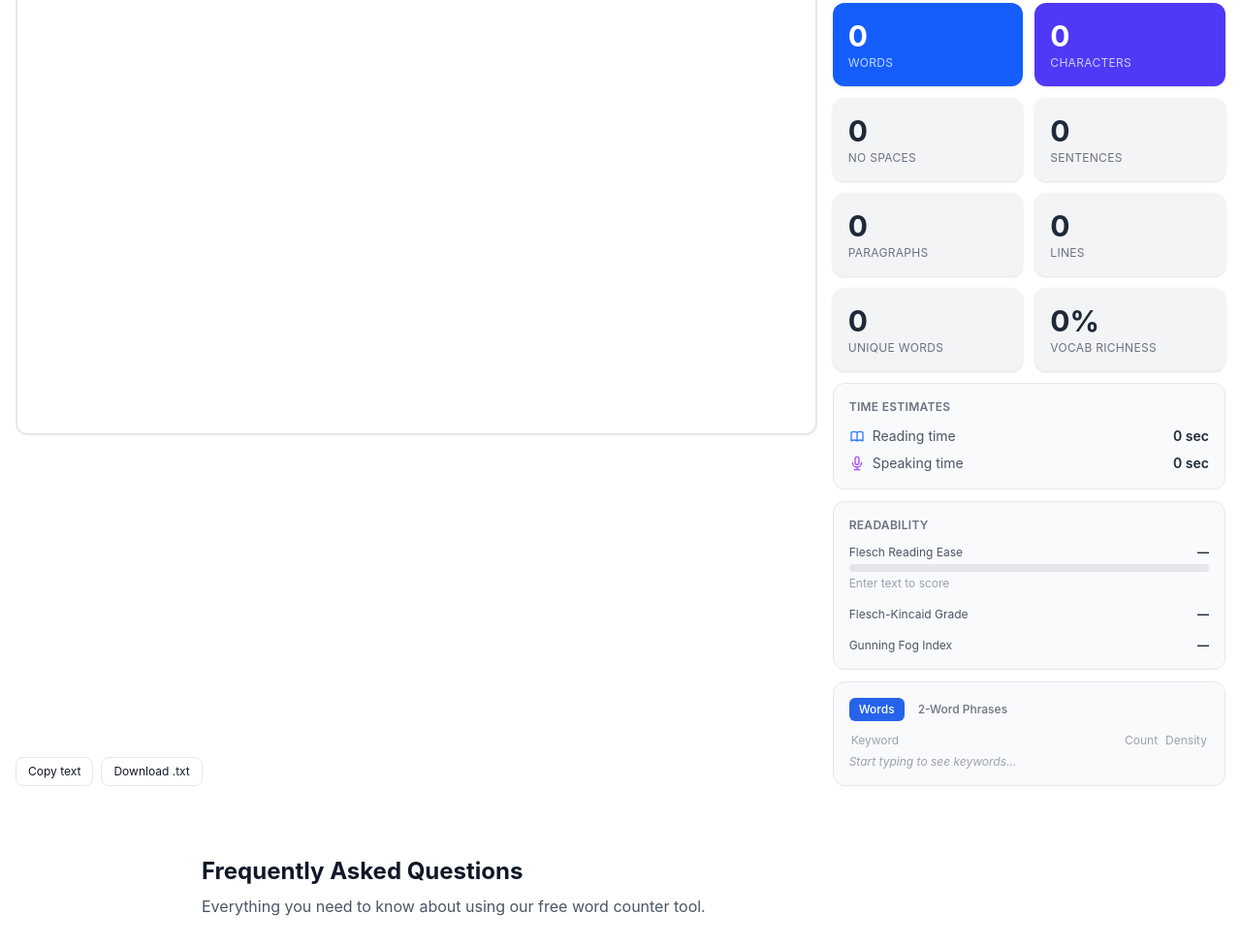
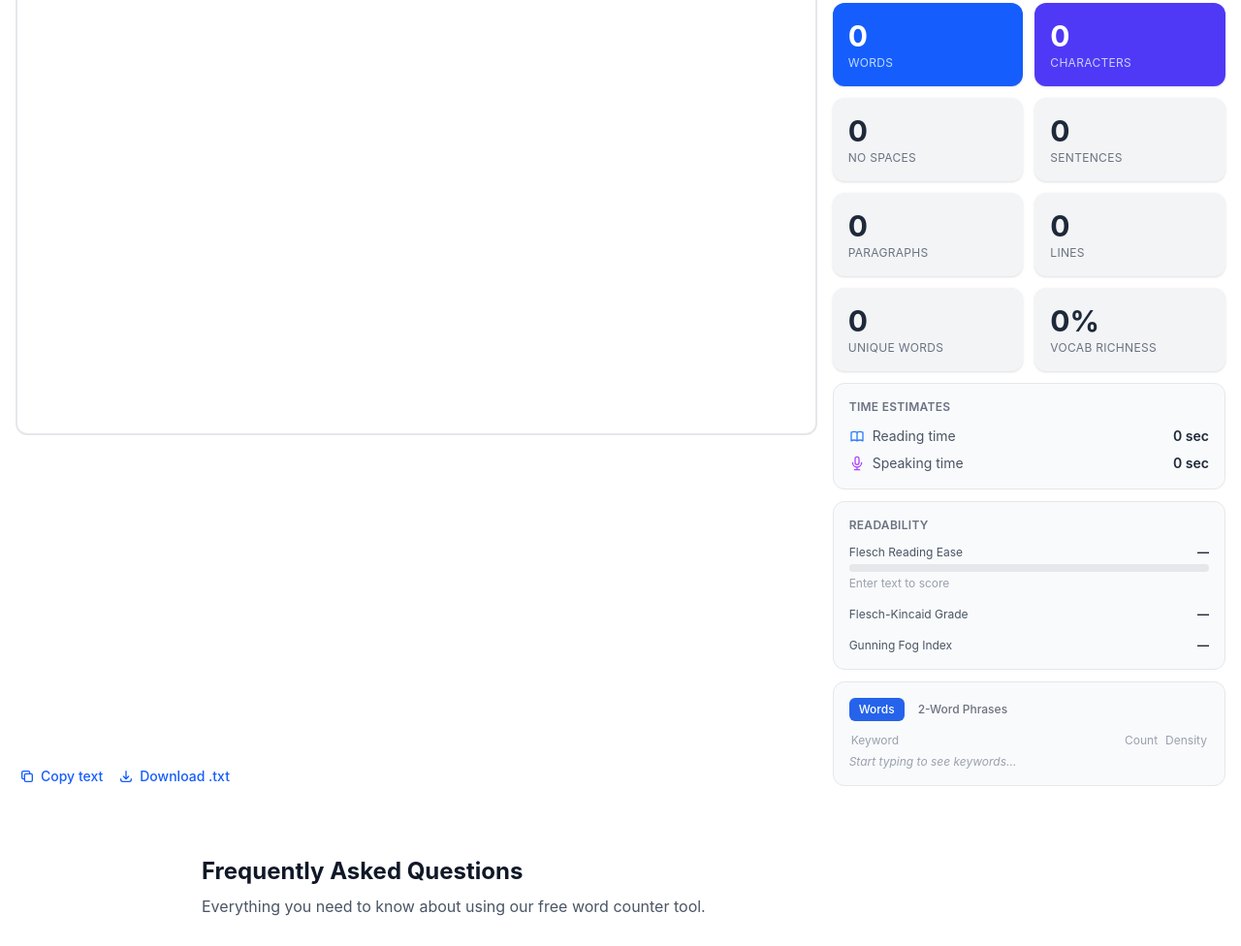
Before and after one commit to swamiguru/Freewordtool, an Astro site: page / in a window 1280 px wide. Shown: the part 399-1375 px from the top of the page at 97% size. Built offline with nearby package versions, Linux system fonts and the light colour scheme; Astro itself is replaced by a stand-in of ours.

Commit message:
Add prominent Copy text and Download .txt links below word counter textarea
Co-Authored-By: Claude Sonnet 4.6 <noreply@anthropic.com>

```diff
--- a/src/components/WordCounter.astro
+++ b/src/components/WordCounter.astro
@@ -149,9 +149,15 @@ const { heading = "Word Counter" } = Astro.props;
           </span>
         </div>
 
-        <div class="mt-2 flex gap-2 flex-wrap">
-          <button id="copy-btn" class="px-3 py-1.5 text-xs rounded-lg border border-gray-200 dark:border-gray-700 hover:border-blue-400 hover:text-blue-600 dark:hover:text-blue-400 transition-colors bg-white dark:bg-gray-900">Copy text</button>
-          <button id="download-btn" class="px-3 py-1.5 text-xs rounded-lg border border-gray-200 dark:border-gray-700 hover:border-blue-400 hover:text-blue-600 dark:hover:text-blue-400 transition-colors bg-white dark:bg-gray-900">Download .txt</button>
+        <div class="mt-2 flex gap-4 px-1">
+          <button id="copy-btn" class="flex items-center gap-1.5 text-sm text-blue-600 dark:text-blue-400 hover:text-blue-700 dark:hover:text-blue-300 font-medium transition-colors">
+            <svg class="w-4 h-4" fill="none" viewBox="0 0 24 24" stroke="currentColor" stroke-width="2"><path stroke-linecap="round" stroke-linejoin="round" d="M8 16H6a2 2 0 01-2-2V6a2 2 0 012-2h8a2 2 0 012 2v2m-6 12h8a2 2 0 002-2v-8a2 2 0 00-2-2h-8a2 2 0 00-2 2v8a2 2 0 002 2z"/></svg>
+            <span id="copy-btn-label">Copy text</span>
+          </button>
+          <button id="download-btn" class="flex items-center gap-1.5 text-sm text-blue-600 dark:text-blue-400 hover:text-blue-700 dark:hover:text-blue-300 font-medium transition-colors">
+            <svg class="w-4 h-4" fill="none" viewBox="0 0 24 24" stroke="currentColor" stroke-width="2"><path stroke-linecap="round" stroke-linejoin="round" d="M4 16v1a3 3 0 003 3h10a3 3 0 003-3v-1m-4-4l-4 4m0 0l-4-4m4 4V4"/></svg>
+            Download .txt
+          </button>
         </div>
       </div>
 
@@ -794,9 +800,9 @@ document.getElementById('copy-btn').addEventListener('click', async () => {
   const text = document.getElementById('text-input').value;
   if (!text) return;
   await navigator.clipboard.writeText(text);
-  const btn = document.getElementById('copy-btn');
-  btn.textContent = 'Copied!';
-  setTimeout(() => { btn.textContent = 'Copy text'; }, 2000);
+  const label = document.getElementById('copy-btn-label');
+  label.textContent = 'Copied!';
+  setTimeout(() => { label.textContent = 'Copy text'; }, 2000);
 });
 
 // Download btn
```
